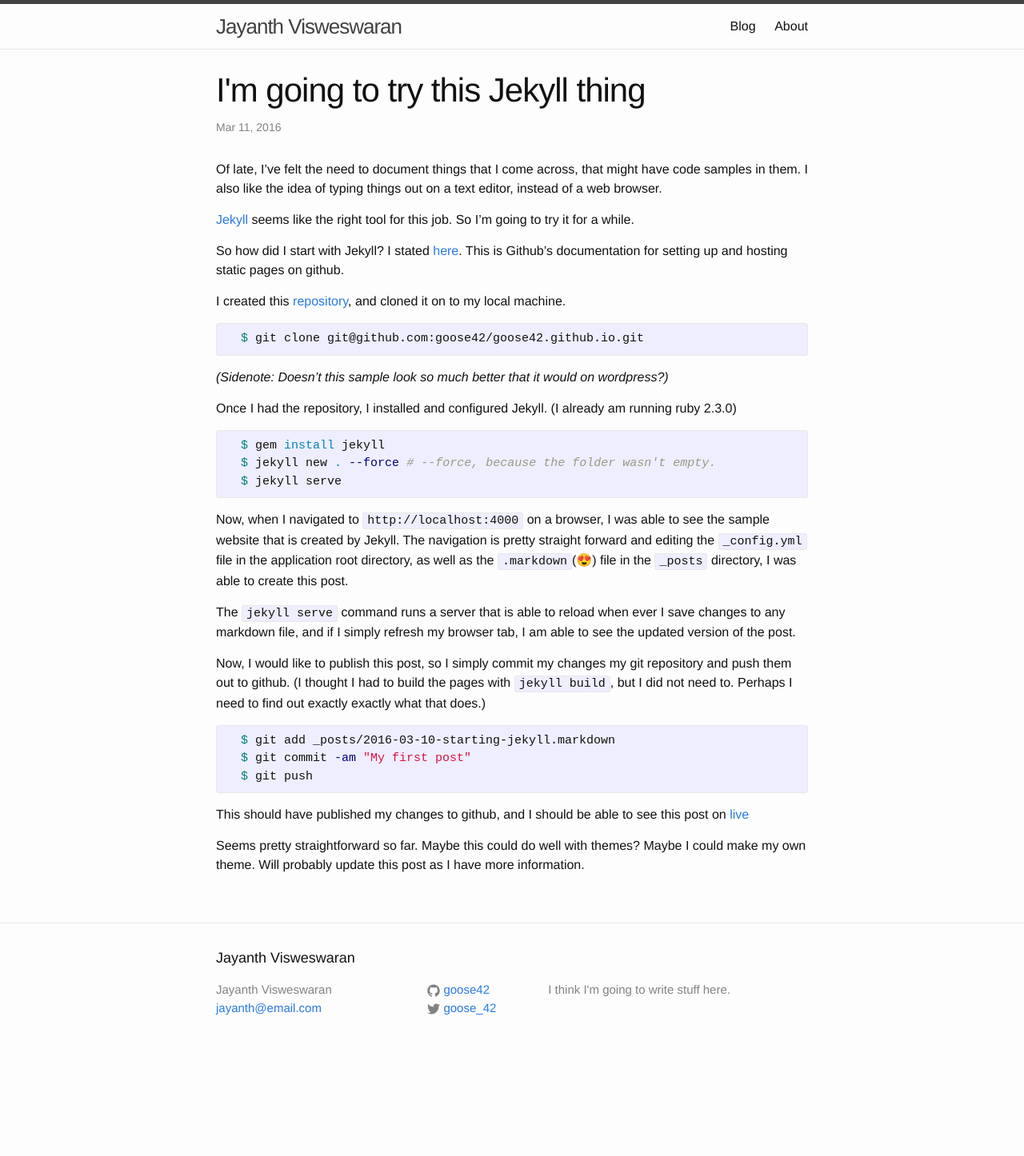
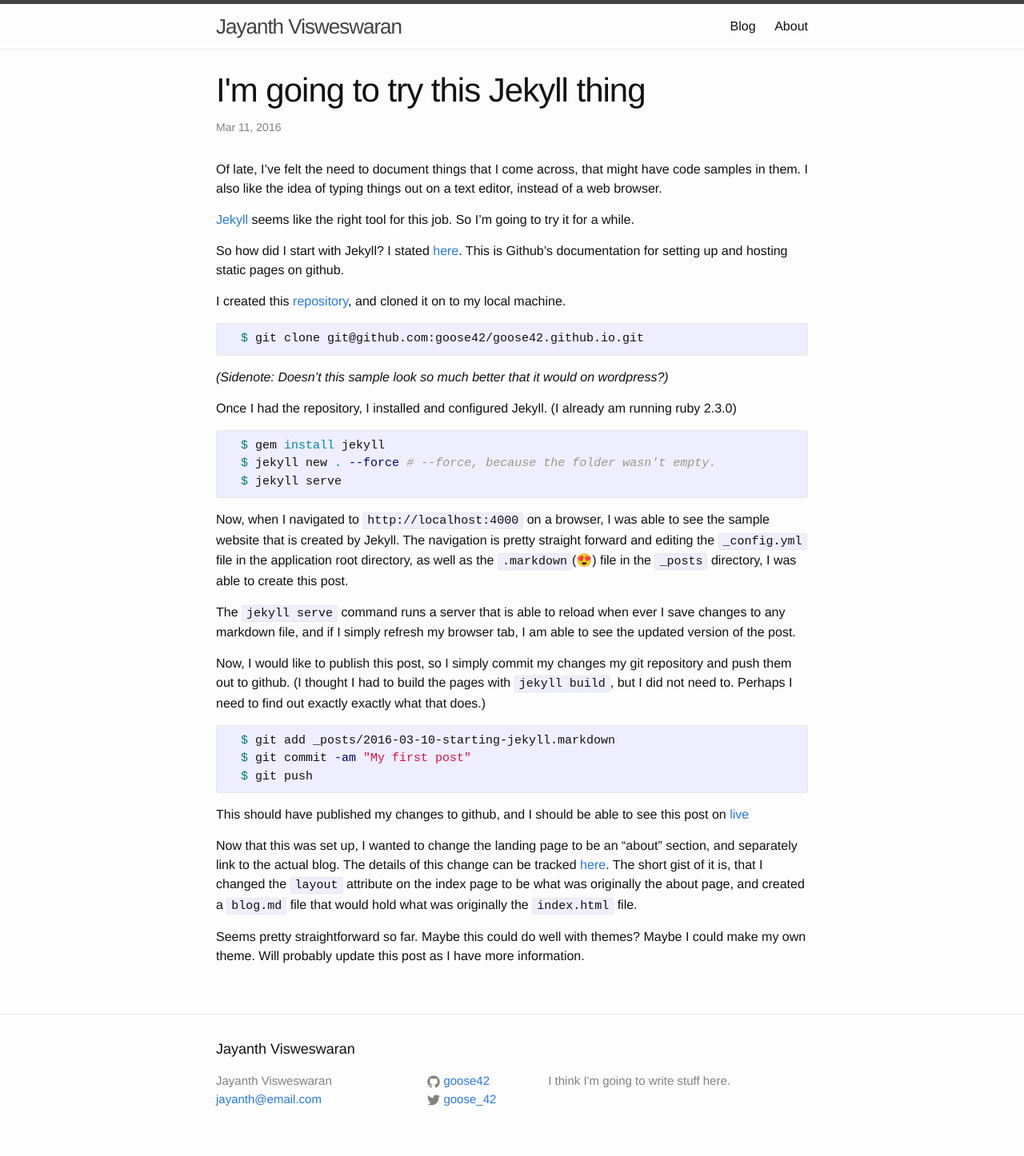
Before and after one commit to goose42/goose42.github.io, a Jekyll site: the page built from _posts/2016-03-10-starting-jekyll.markdown, in a window 1280 px wide. Shown: the whole page at 80% size. Built offline with Jekyll 4.4.1, drawn with Linux system fonts in a browser that asks for light colours; emoji names are drawn with the system emoji font; before the commit the page ends 1332 px from its top, so only the background shows below that.

Commit message:
update post

```diff
--- a/_posts/2016-03-10-starting-jekyll.markdown
+++ b/_posts/2016-03-10-starting-jekyll.markdown
@@ -40,9 +40,12 @@ Now, I would like to publish this post, so I simply commit my changes my git rep
 
 This should have published my changes to github, and I should be able to see this post on [live][home]{:target="_blank"}
 
+Now that this was set up, I wanted to change the landing page to be an "about" section, and separately link to the actual blog. The details of this change can be tracked [here][commit1]. The short gist of it is, that I changed the `layout` attribute on the index page to be what was originally the about page, and created a `blog.md` file that would hold what was originally the `index.html` file.
+
 Seems pretty straightforward so far. Maybe this could do well with themes? Maybe I could make my own theme. Will probably update this post as I have more information.
 
 [jekyll-docs]: http://jekyllrb.com/docs/home
 [jekyll-gh]:   https://pages.github.com
 [repo]:        https://github.com/goose42/goose42.github.io
 [home]:        goose42.github.io
+[commit1]:     https://github.com/goose42/goose42.github.io/commit/bb18a445eb8a047da389056545c9d94e7b4a8a98
```
